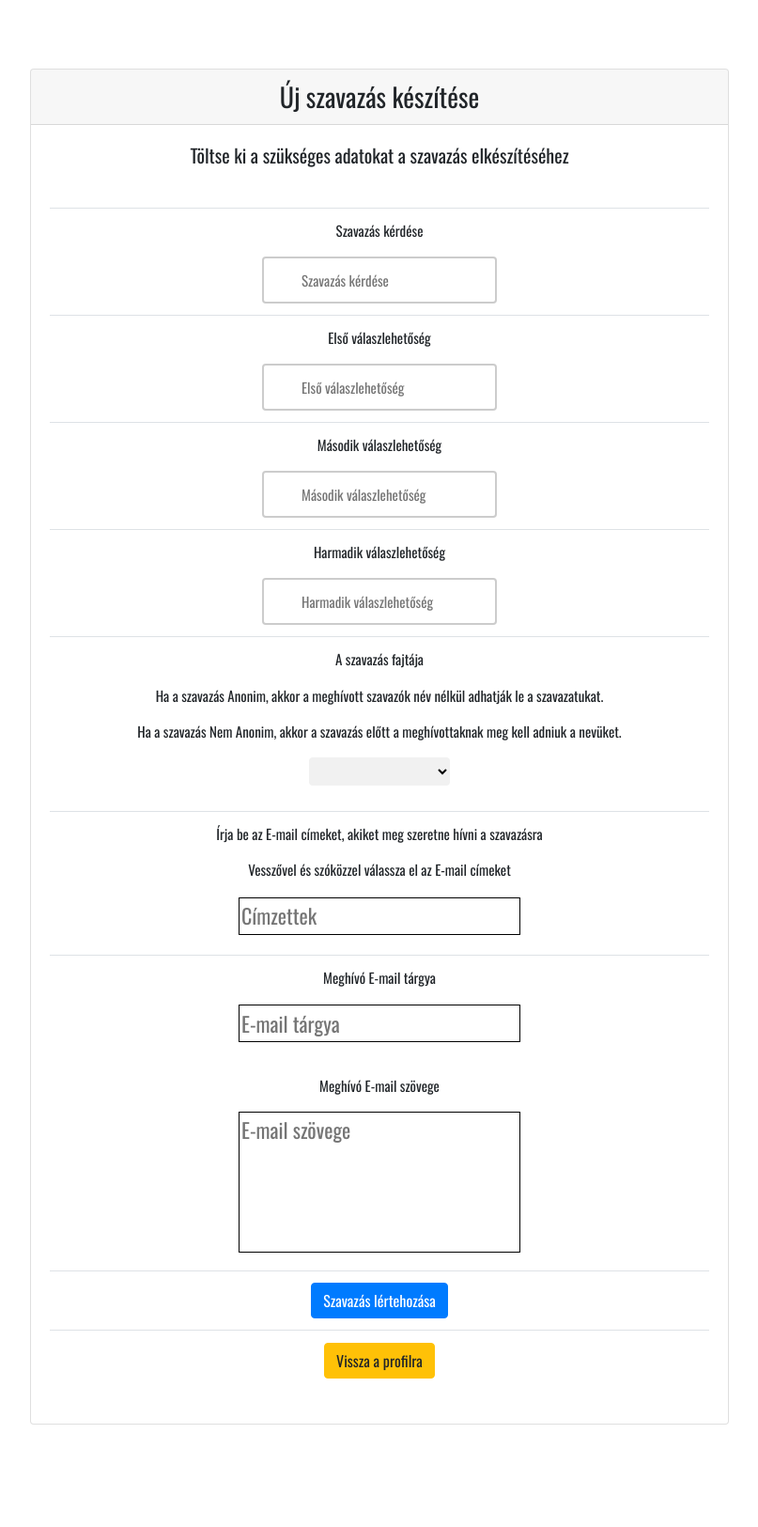
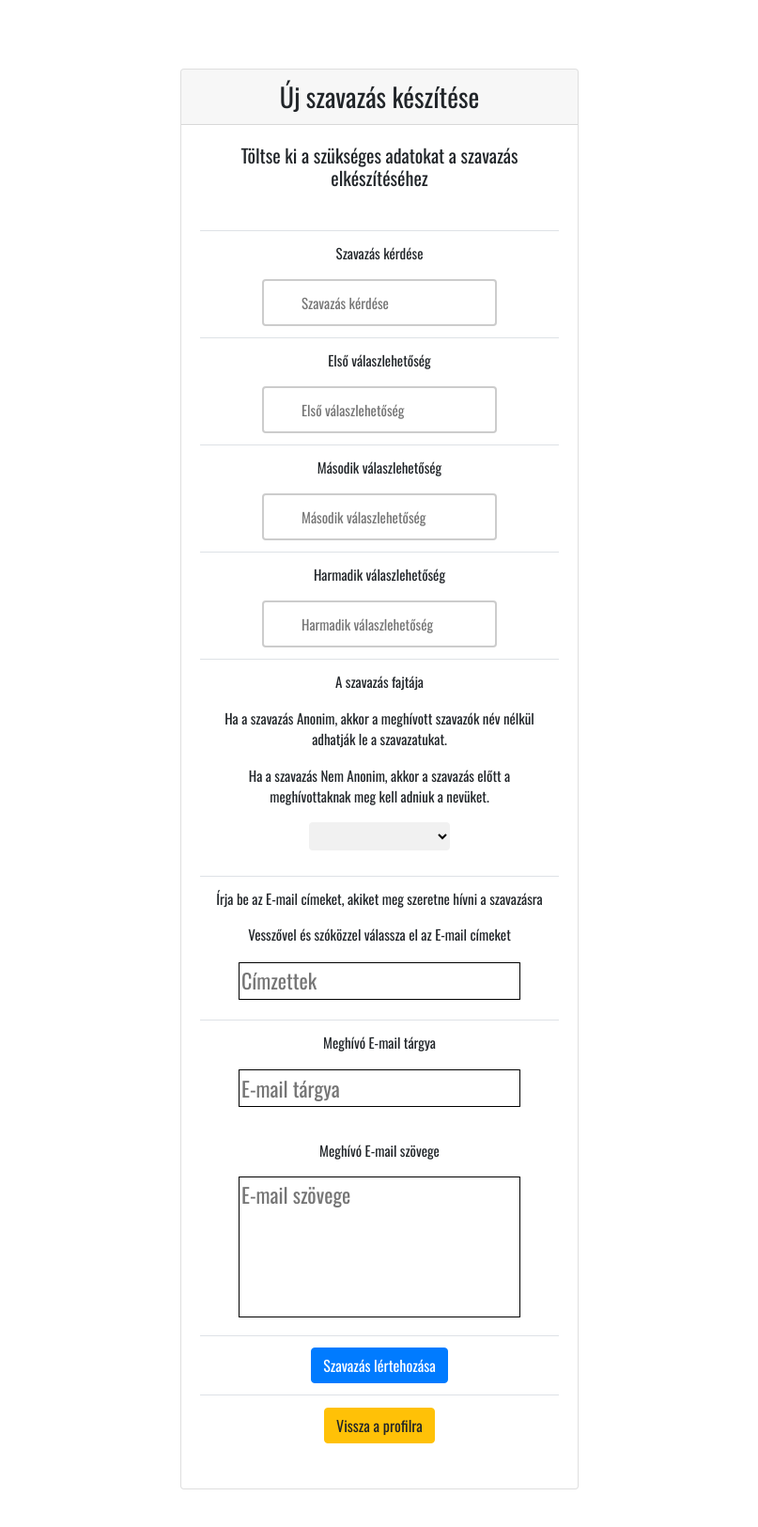
Before and after one commit to Negyszersult/Poll, a Flask app: template templates/createpoll.html in a window 1280 px wide. Shown: the part 56-1681 px from the top of the page at 94% size, without its empty margins (236-1043 px from the left). Before the commit the page ends 1572 px from the top, so only its background shows below. Run offline with Flask 2, Linux system fonts and the light colour scheme; the template is opened without the code that fills it, so the values that code supplies are empty.

Commit message:
Update createpoll.html

```diff
--- a/templates/createpoll.html
+++ b/templates/createpoll.html
@@ -43,7 +43,7 @@
     <center>
         <br>
         <form action="{{ url_for('createpoll') }}" method="POST">
-            <div class="col-sm-8">
+            <div class="col-sm-5">
                 <div class="card">
                     <h3 class="card-header">Új szavazás készítése</h3>
                     <div class="card-body">
```
